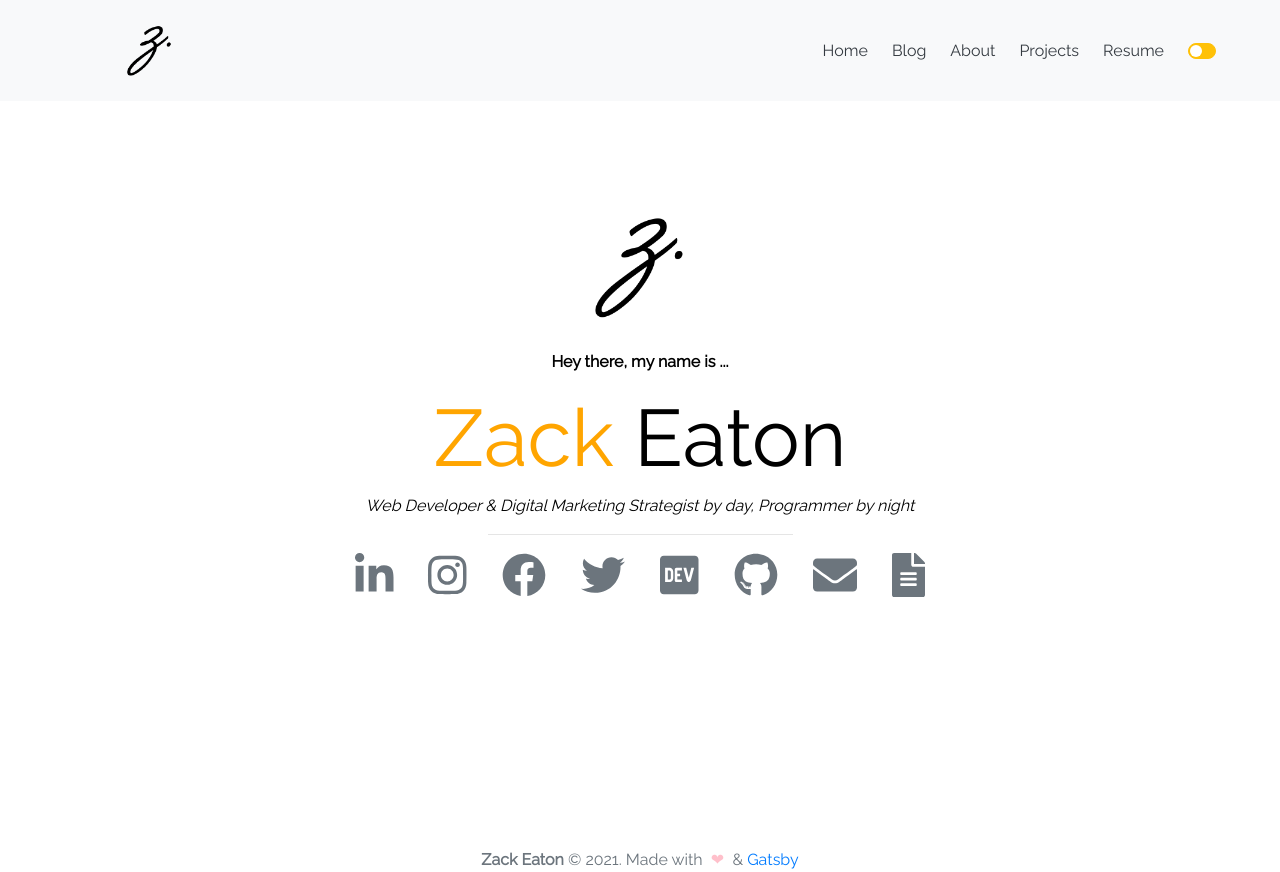
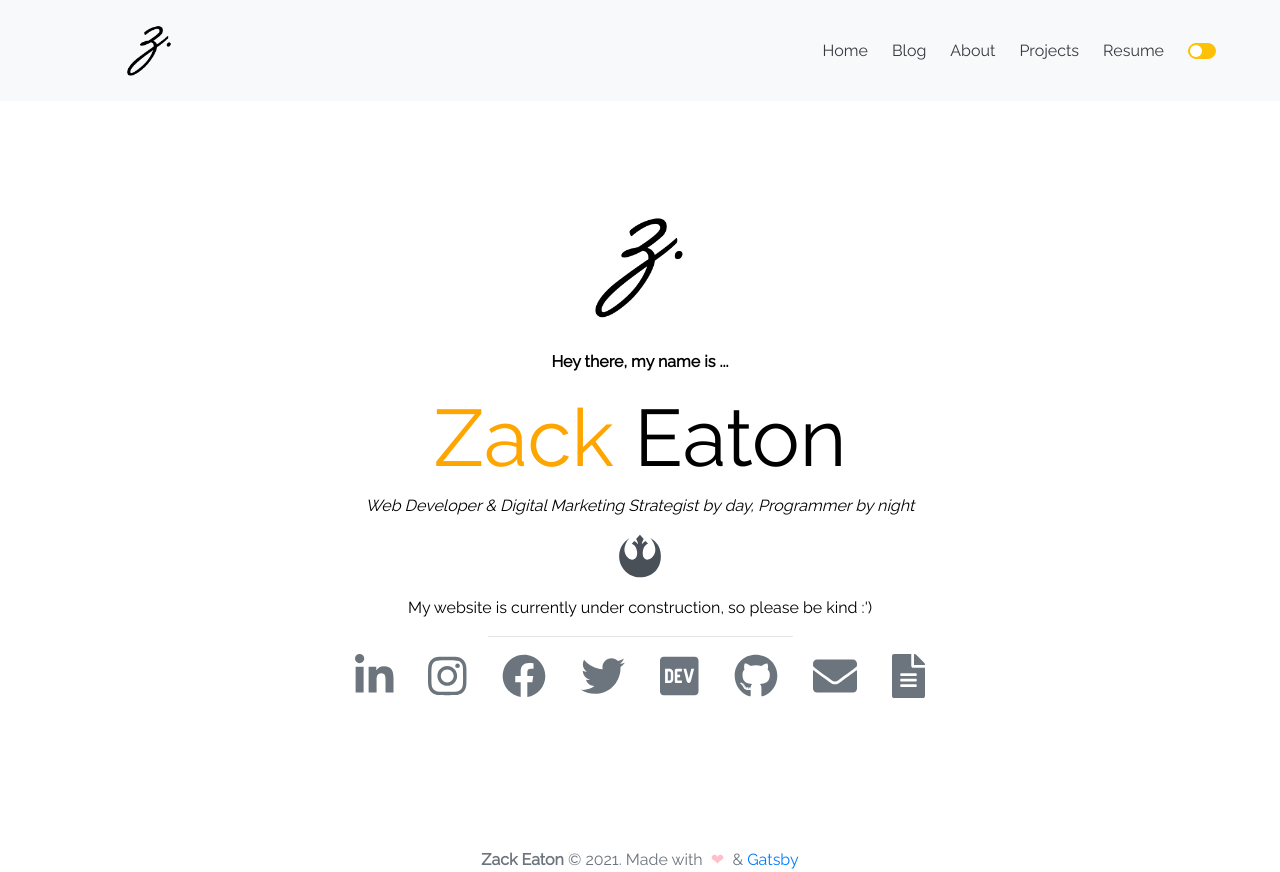
Before and after one commit to surudhb/gatsby-personal-site-template, a Gatsby site: page / in a window 1280 px wide. Built offline with nearby package versions, Linux system fonts and the light colour scheme; Gatsby itself is replaced by a stand-in of ours; no server answers.

Commit message:
Under Construction

```diff
--- a/package.json
+++ b/package.json
@@ -1,5 +1,5 @@
 {
-  "name": "john-doe-starter-site",
+  "name": "zack-eaton-starter-site",
   "private": true,
   "description": "A personal site built on the bare-bones starter for Gatsby",
   "version": "0.1.0",
--- a/src/pages/index.js
+++ b/src/pages/index.js
@@ -41,6 +41,15 @@ export default ({ data }) => {
               {dark ? `Hacker by night` : `Programmer by night`}
             </i>
           </p>
+          <p><FontAwesomeIcon
+          icon={["fab", `${dark ? "empie" : "rebel"}`]}
+          className={`brand-icon ${dark ? "empire" : "rebel"}`}
+          title="Home"
+        />
+          </p>
+
+          <p>My website is currently under construction, so please be kind :')</p>
+
         </Container>
         <hr className="my-3 w-25" />
         <div className="d-md-inline-flex icons-container">
```
Also changed, not shown: src/content/work/Freelance/company.png.
